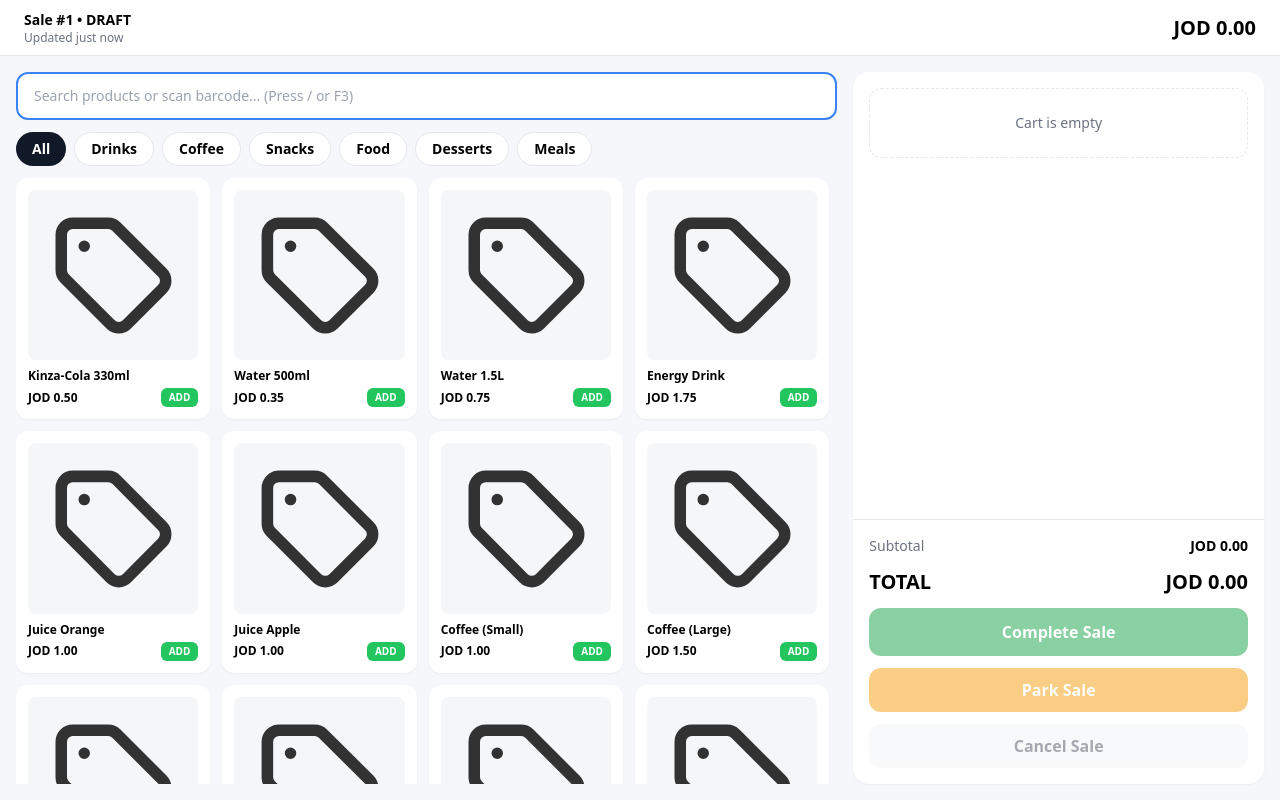
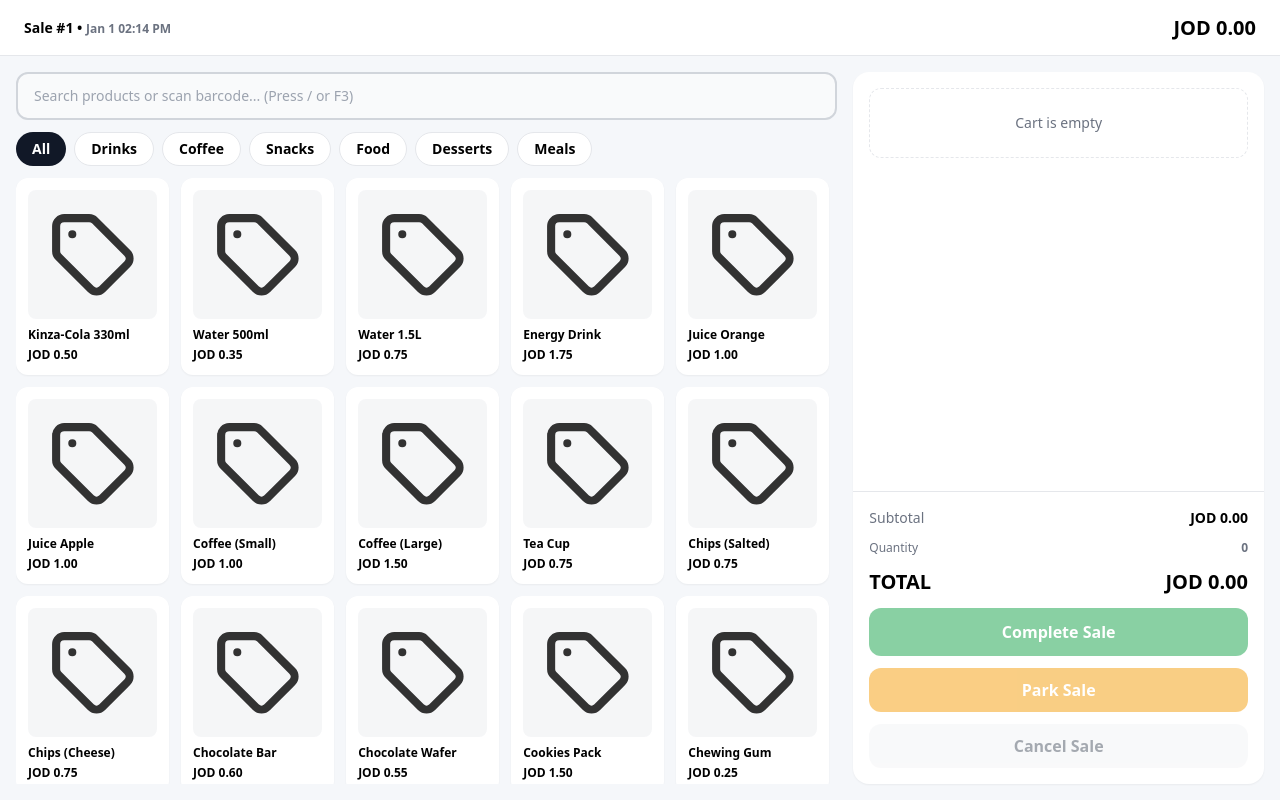
Before and after one commit to zaid-aldissi/pos-sale-ui, a React (Vite) app: page / in a window 1280 px wide. Built offline with nearby package versions, Linux system fonts and the light colour scheme.

Commit message:
feat: enhance sale functionality with live clock and improved cart handling

```diff
--- a/src/App.tsx
+++ b/src/App.tsx
@@ -70,8 +70,13 @@ export default function App() {
   const searchRef = useRef<HTMLInputElement | null>(null);
   const barcodeBufferRef = useRef<string>("");
   const barcodeTimerRef = useRef<number | null>(null);
+  const completeSaleRef = useRef<() => void>(() => {});
+  const parkSaleRef = useRef<() => void>(() => {});
+  const clearSaleRef = useRef<() => void>(() => {});
+  const addToCartRef = useRef<(product: Product) => void>(() => {});
 
   const [query, setQuery] = useState("");
+  const [currentTime, setCurrentTime] = useState(new Date());
   const [showSearchResults, setShowSearchResults] = useState(false);
   const [showParkedSales, setShowParkedSales] = useState(false);
   const [activeCategory, setActiveCategory] = useState<ProductCategory | "All">("All");
@@ -117,6 +122,11 @@ export default function App() {
     [cartItems]
   );
 
+  const reversedCartItems = useMemo(
+    () => [...cartItems].reverse(),
+    [cartItems]
+  );
+
   /* ================= persistence ================= */
 
   useEffect(() => saveDraft(sale), [sale]);
@@ -134,6 +144,23 @@ export default function App() {
   useEffect(() => {
     // Auto-focus search on mount
     searchRef.current?.focus();
+  }, []);
+
+  // Keep function refs up to date
+  useEffect(() => {
+    completeSaleRef.current = completeSale;
+    parkSaleRef.current = parkSale;
+    clearSaleRef.current = clearSale;
+    addToCartRef.current = addToCart;
+  });
+
+  /* ================= live clock ================= */
+
+  useEffect(() => {
+    const interval = setInterval(() => {
+      setCurrentTime(new Date());
+    }, 1000);
+    return () => clearInterval(interval);
   }, []);
 
   /* ================= keyboard shortcuts + barcode scanner ================= */
@@ -162,7 +189,7 @@ export default function App() {
               p.name.toLowerCase().includes(barcode.toLowerCase())
             );
             if (product && !isTypingTarget(e.target)) {
-              addToCart(product);
+              addToCartRef.current(product);
               setToast({ message: product.name, type: "success" });
             }
           }
@@ -189,7 +216,7 @@ export default function App() {
         } else {
           // Clear sale if not typing + clear barcode buffer
           barcodeBufferRef.current = "";
-          clearSale();
+          clearSaleRef.current();
         }
         return;
       }
@@ -197,8 +224,8 @@ export default function App() {
       if (isTypingTarget(e.target)) return;
 
       // Enter completes the sale
-      if (e.key === "Enter") completeSale();
-      if (e.key.toLowerCase() === "p") parkSale();
+      if (e.key === "Enter") completeSaleRef.current();
+      if (e.key.toLowerCase() === "p") parkSaleRef.current();
     }
 
     window.addEventListener("keydown", onKeyDown);
@@ -206,7 +233,7 @@ export default function App() {
       window.removeEventListener("keydown", onKeyDown);
       if (barcodeTimerRef.current) clearTimeout(barcodeTimerRef.current);
     };
-  }, [sale.items.length]);
+  }, []); // ✅ Empty deps - listener only set up once
 
   /* ================= actions ================= */
 
@@ -277,8 +304,6 @@ export default function App() {
   function completeSale() {
     if (cartItems.length === 0) return setToast({ message: "Cart is empty", type: "info" });
 
-    setSale((prev) => ({ ...prev, status: "completed" }));
-
     setHistory((prev) =>
       [
         {
@@ -294,8 +319,7 @@ export default function App() {
     clearDraft();
     setToast({ message: "Completed", type: "success" });
     setActiveCategory("All");
-
-    setTimeout(() => setSale(createNewSale()), 450);
+    setSale(createNewSale());
   }
 
   function parkSale() {
@@ -369,11 +393,15 @@ export default function App() {
         <div className="flex items-center gap-4">
           <div>
             <div className="text-sm font-semibold">
-              Sale #{sale.saleNumber} • {sale.status.toUpperCase()}
-            </div>
-            <div className="text-xs text-gray-500">
-              {sale.status === "draft" &&
-                `Updated ${minutesAgo(sale.lastUpdatedAt)}`}
+              Sale #{sale.saleNumber}
+              {sale.status === "draft" && (
+                <>
+                  {" • "}
+                  <span className="text-xs text-gray-500">
+                    {currentTime.toLocaleDateString('en-US', { month: 'short', day: 'numeric' })} {currentTime.toLocaleTimeString('en-US', { hour: '2-digit', minute: '2-digit' })}
+                  </span>
+                </>
+              )}
             </div>
           </div>
           {parkedSales.length > 0 && (
@@ -405,7 +433,7 @@ export default function App() {
                 }}
                 onFocus={() => setShowSearchResults(query.trim().length > 0)}
                 placeholder="Search products or scan barcode... (Press / or F3)"
-                className="w-full px-4 py-3 bg-white border-2 border-gray-200 rounded-xl focus:border-blue-500 focus:outline-none text-sm font-medium placeholder:text-gray-400"
+                className="w-full px-4 py-3 bg-white border-2 border-gray-200 rounded-xl focus:border-gray-300 focus:bg-gray-50 focus:outline-none text-sm font-medium placeholder:text-gray-400"
               />
               {query && (
                 <button
@@ -423,12 +451,12 @@ export default function App() {
 
             {/* Search Results Dropdown */}
             {showSearchResults && searchResults.length > 0 && (
-              <div className="absolute z-50 w-full mt-1 bg-white border-2 border-blue-500 rounded-xl shadow-lg max-h-80 overflow-y-auto">
+              <div className="absolute z-50 w-full mt-1 bg-white border-2 border-gray-300 rounded-xl shadow-lg max-h-80 overflow-y-auto">
                 {searchResults.map((p) => (
                   <button
                     key={p.id}
                     onClick={() => addToCart(p)}
-                    className="w-full px-4 py-3 text-left hover:bg-blue-50 transition flex justify-between items-center border-b last:border-b-0"
+                    className="w-full px-4 py-3 text-left hover:bg-gray-50 transition flex justify-between items-center border-b last:border-b-0"
                   >
                     <div>
                       <div className="text-sm font-semibold">{p.name}</div>
@@ -468,7 +496,7 @@ export default function App() {
 
           {/* Product Grid - Filtered by category */}
           <div className="overflow-y-scroll pb-4 pr-2">
-            <div className="grid grid-cols-4 gap-3">
+            <div className="grid grid-cols-5 gap-3">
             {filteredProducts.map((p) => (
               <button
                 key={p.id}
@@ -486,9 +514,9 @@ export default function App() {
                 </div>
                 <div className="flex justify-between items-center gap-2">
                   <span className="text-xs font-bold">{money(p.price)}</span>
-                  <span className="bg-green-500 text-white text-[10px] font-bold px-2 py-0.5 rounded-md">
+                  {/* <span className="bg-green-500 text-white text-[10px] font-bold px-2 py-0.5 rounded-md">
                     ADD
-                  </span>
+                  </span> */}
                 </div>
               </button>
             ))}
@@ -504,7 +532,7 @@ export default function App() {
                 Cart is empty
               </div>
             ) : (
-              [...cartItems].reverse().map((it, idx) => (
+              reversedCartItems.map((it, idx) => (
                 <div
                   key={it.productId}
                   className={`flex justify-between items-center p-2 rounded-lg transition ${
@@ -547,6 +575,10 @@ export default function App() {
             <div className="flex justify-between text-sm">
               <span className="text-gray-500">Subtotal</span>
               <span className="font-semibold">{money(subtotal)}</span>
+            </div>
+            <div className="flex justify-between text-xs text-gray-500">
+              <span>Quantity</span>
+              <span className="font-semibold">{cartItems.reduce((sum, it) => sum + it.qty, 0)}</span>
             </div>
             <div className="flex justify-between text-xl font-extrabold">
               <span>TOTAL</span>
@@ -649,7 +681,7 @@ export default function App() {
                             Sale #{parked.saleNumber}
                           </div>
                           <div className="text-xs text-gray-500 mb-2">
-                            {minutesAgo(parked.lastUpdatedAt)}
+                            {new Date(parked.lastUpdatedAt).toLocaleTimeString('en-US', { hour: '2-digit', minute: '2-digit' })} ({minutesAgo(parked.lastUpdatedAt)})
                           </div>
                           <div className="text-lg font-bold text-amber-600">
                             {money(parkedTotal)}
```
